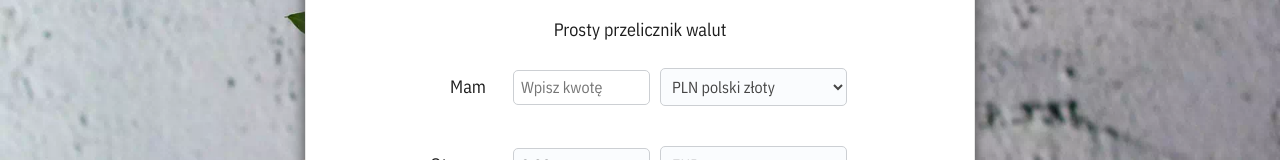
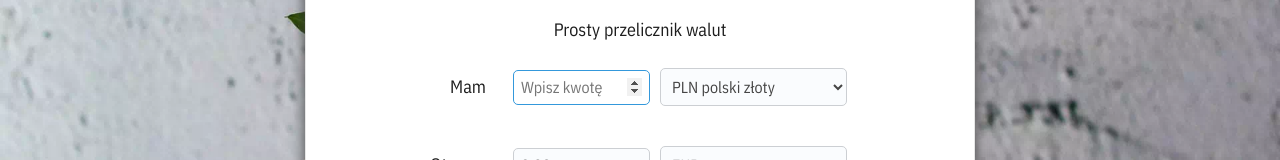
Before and after one commit to Maciej86/currency-conventer-react, a React (Create React App) app: page / in a window 1280 px wide. Shown: the part 275-435 px from the top of the page. Built offline with nearby package versions, Linux system fonts and the light colour scheme.

Commit message:
Added focus for input

```diff
--- a/src/Section/Form/Currency/index.js
+++ b/src/Section/Form/Currency/index.js
@@ -1,9 +1,11 @@
 import { WrapperCurrency, Label, ControlForm } from "./styled";
 import { currencies } from "../currencies";
+import { useEffect, useRef } from "react";
 
 const Currency = ({
   label,
   placeholder,
+  focusInput,
   readOnly,
   value,
   onChangeValue,
@@ -11,6 +13,13 @@ const Currency = ({
   onSelectChange,
   selectValue,
 }) => {
+  const inputFocus = useRef(null);
+  useEffect(() => {
+    if (focusInput) {
+      inputFocus.current.focus();
+    }
+  }, [focusInput]);
+
   return (
     <WrapperCurrency>
       <Label htmlFor={label}>{label}</Label>
@@ -19,6 +28,7 @@ const Currency = ({
         onChange={onChangeValue}
         onKeyPress={keyPress}
         id={label}
+        ref={inputFocus}
         type="number"
         min="1"
         max="10000000"
--- a/src/Section/Form/index.js
+++ b/src/Section/Form/index.js
@@ -43,6 +43,7 @@ const Form = () => {
       <Currency
         label="Mam"
         placeholder="Wpisz kwotę"
+        focusInput={true}
         readOnly={false}
         value={currentValue}
         onChangeValue={onCurrentValue}
```
